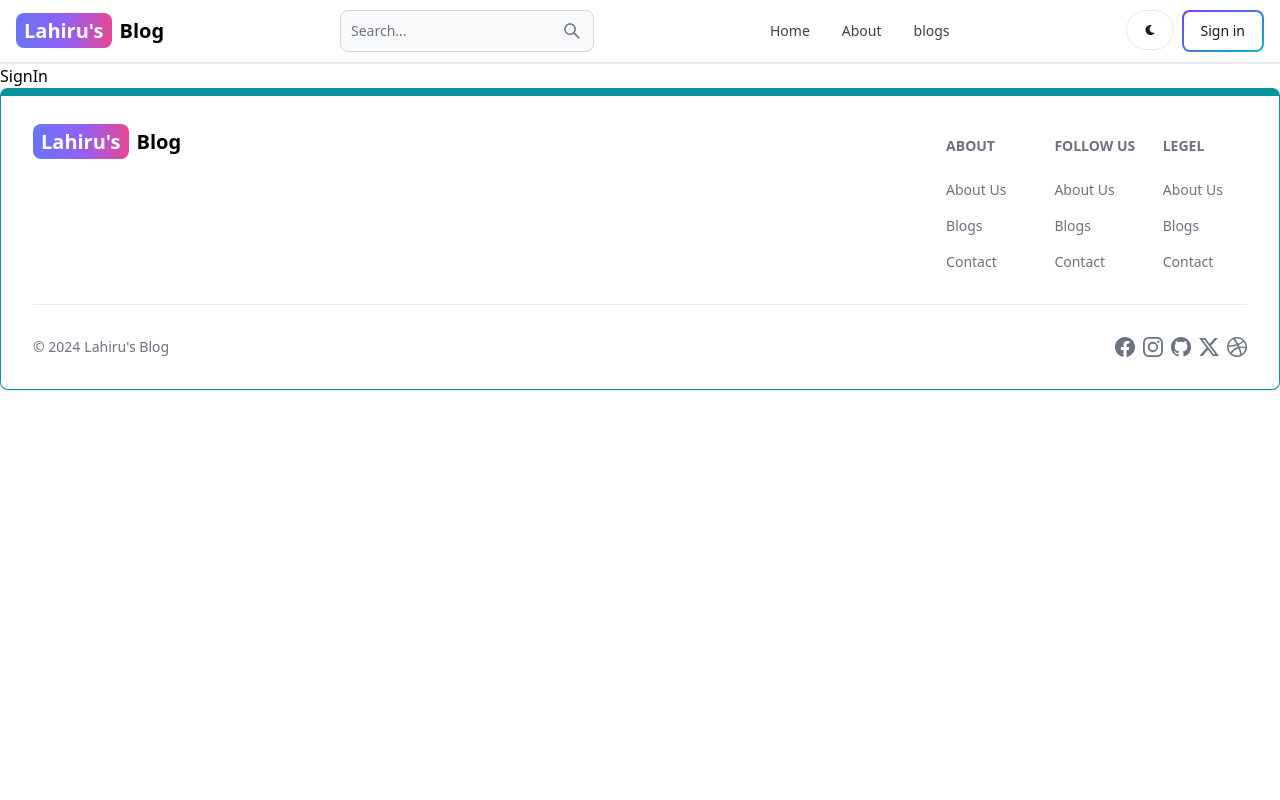
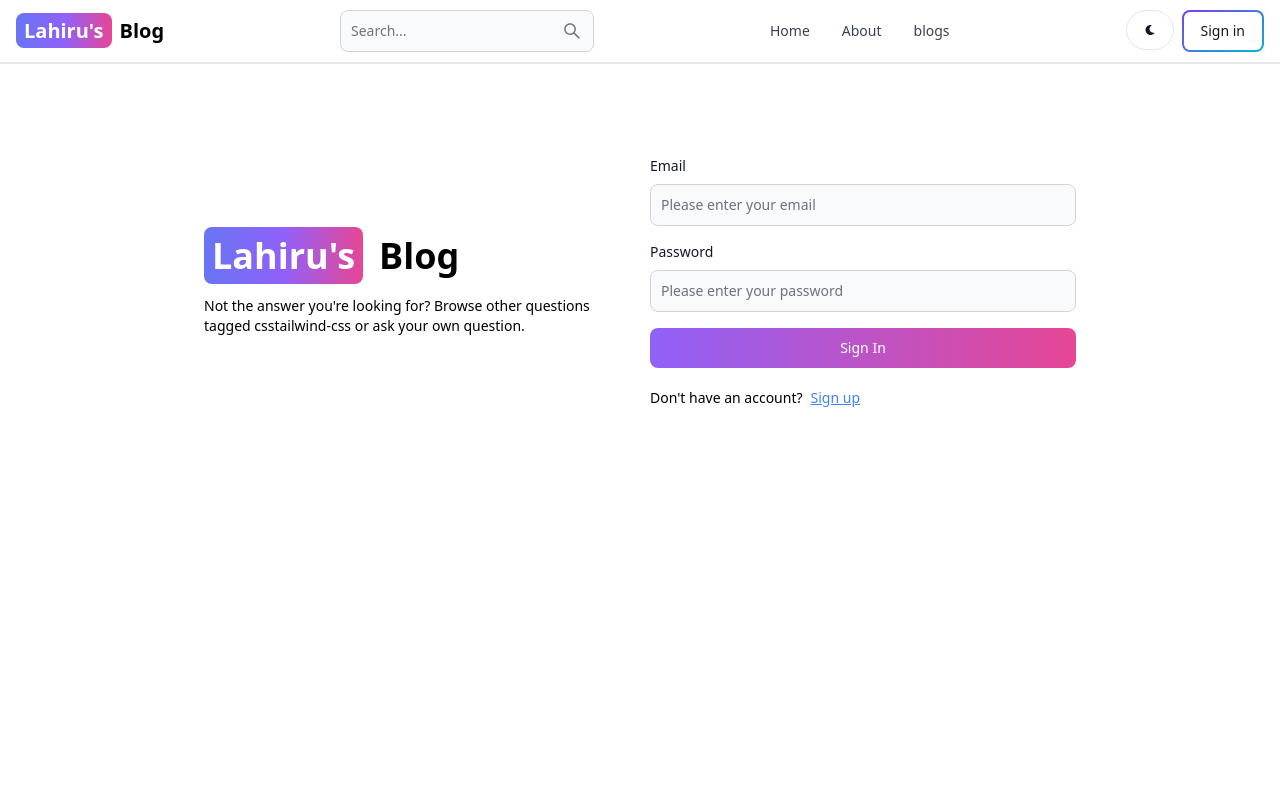
Before and after one commit to LahiruNanayakkaraUOM/Mern-Blog, a React (Vite) app in the folder client/: page /sign-in in a window 1280 px wide. Shown: the top 800 px of the page. Built offline with nearby package versions, Linux system fonts and the light colour scheme.

Commit message:
redux toolkit added

```diff
--- a/client/package.json
+++ b/client/package.json
@@ -10,10 +10,12 @@
     "preview": "vite preview"
   },
   "dependencies": {
+    "@reduxjs/toolkit": "^2.2.7",
     "flowbite-react": "^0.10.1",
     "react": "^18.3.1",
     "react-dom": "^18.3.1",
     "react-icon": "^1.0.0",
+    "react-redux": "^9.1.2",
     "react-router-dom": "^6.26.1"
   },
   "devDependencies": {
--- a/client/src/App.jsx
+++ b/client/src/App.jsx
@@ -6,7 +6,7 @@
 import SignUp from './pages/SignUp'
 import Dashboard from './pages/Dashboard'
 import Header from './components/Header'
-import FooterCom from './components/Footer'
+import FooterCom from './components/Footer.jsx'
 
 export default function App() {
   return (
--- a/client/src/main.jsx
+++ b/client/src/main.jsx
@@ -2,9 +2,13 @@
 import { createRoot } from 'react-dom/client'
 import App from './App.jsx'
 import './index.css'
+import {Provider} from 'react-redux'
+import { store } from './state/store.js'
 
 createRoot(document.getElementById('root')).render(
   <StrictMode>
+    <Provider store={store}>
     <App />
+    </Provider>
   </StrictMode>,
 )
--- a/client/src/pages/SignIn.jsx
+++ b/client/src/pages/SignIn.jsx
@@ -1,5 +1,120 @@
+/* eslint-disable no-unused-vars */
+import { Alert, Button, Label, TextInput, Spinner } from "flowbite-react";
+import { useState } from "react";
+import { Link, useNavigate } from "react-router-dom";
+import { useDispatch, useSelector } from "react-redux";
+import { signInStart, signInSuccess, signInFailure } from "../state/user/userSlice";
+
 export default function SignIn() {
+  const [formData, setFormData] = useState({});
+  const { loading, error:errorMessage } = useSelector((state) => state.user)
+  const navigate = useNavigate();
+  const dispatch = useDispatch();
+
+  const handleChange = (e) => {
+    setFormData({ ...formData, [e.target.id]: e.target.value.trim() });
+  };
+
+  const handleSubmit = async (e) => {
+    e.preventDefault();
+    if (!formData.email || !formData.password) {
+      return dispatch(signInFailure("All fields are required"));
+    }
+
+    if (formData.password.length < 8) {
+      return dispatch(signInFailure("Password should be at leaset 8 characters"));
+    }
+
+    try {
+      dispatch(signInStart());
+      const res = await fetch("api/auth/signin", {
+        method: "POST",
+        headers: { "Content-Type": "application/json" },
+        body: JSON.stringify(formData),
+      });
+      const data = await res.json();
+      if (data.success === false) {
+        dispatch(signInFailure(data.message));
+      } else {
+        dispatch(signInSuccess(data));
+        navigate("/home");
+      }
+    } catch (error) {
+      dispatch(signInFailure(error.message));
+    }
+  };
+
   return (
-    <div>SignIn</div>
-  )
+    <div className="min-h-screen mt-20">
+      <div className="flex p-3 max-w-4xl mx-auto flex-col md:flex-row gap-5">
+        <div className="flex-1 md:pt-20">
+          <Link
+            to="/"
+            className="self-center whitespace-nowrap text-4xl font-semibold dark:text-white"
+          >
+            <span
+              className="px-2 py-1 bg-gradient-to-r from-indigo-500
+        via-purple-500 to-pink-500 rounded-lg text-white me-4"
+            >
+              Lahiru&#39;s
+            </span>
+            Blog
+          </Link>
+          <p className="text-sm mt-5">
+            Not the answer you&#39;re looking for? Browse other questions tagged
+            csstailwind-css or ask your own question.
+          </p>
+        </div>
+        <div className="flex-1">
+          <form className="flex flex-col gap-4" onSubmit={handleSubmit}>
+
+            <div className="flex flex-col gap-2">
+              <Label value="Email"></Label>
+              <TextInput
+                type="email"
+                placeholder="Please enter your email"
+                id="email"
+                onChange={handleChange}
+              ></TextInput>
+            </div>
+
+            <div className="flex flex-col gap-2">
+              <Label value="Password"></Label>
+              <TextInput
+                type="password"
+                placeholder="Please enter your password"
+                id="password"
+                onChange={handleChange}
+              ></TextInput>
+            </div>
+            <Button
+              gradientDuoTone="purpleToPink"
+              type="submit"
+              disabled={loading}
+            >
+              {loading ? (
+                <>
+                <Spinner size="sm" />
+                <span className="text-sm text-white pl-3">Loading...</span>
+              </>
+              ) : (
+                'Sign In'
+              )}
+            </Button>
+          </form>
+          <div className="flex gap-2 text-sm mt-5">
+            <span>Don&#39;t have an account?</span>
+            <Link to="/sign-up" className="text-blue-500 underline">
+              Sign up
+            </Link>
+          </div>
+          {errorMessage && (
+            <Alert className="mt-5" color="failure">
+              {errorMessage}
+            </Alert>
+          )}
+        </div>
+      </div>
+    </div>
+  );
 }
--- /dev/null
+++ b/client/src/state/store.js
@@ -0,0 +1,8 @@
+import { configureStore } from "@reduxjs/toolkit";
+import userReducer from "./user/userSlice.js";
+
+export const store = configureStore({
+  reducer: {
+    user: userReducer,
+  },
+});
--- /dev/null
+++ b/client/src/state/user/userSlice.js
@@ -0,0 +1,32 @@
+import { createSlice } from "@reduxjs/toolkit";
+
+const initialState = {
+  currentUser: null,
+  error: null,
+  loading: false,
+};
+
+const userSlice = createSlice({
+  name: "user",
+  initialState,
+  reducers: {
+    signInStart: (state) => {
+      state.loading = true;
+      state.error = null;
+    },
+    signInSuccess: (state, action) => {
+      state.currentUser = action.payload;
+      state.error = null;
+      state.loading = false;
+    },
+    signInFailure: (state, action) => {
+      state.currentUser = null;
+      state.error = action.payload;
+      state.loading = false;
+    },
+  },
+});
+
+export const { signInStart, signInSuccess, signInFailure } = userSlice.actions;
+
+export default userSlice.reducer;
```
Also changed, not shown: 1 other file (tests, documents, lock files or other folders).
